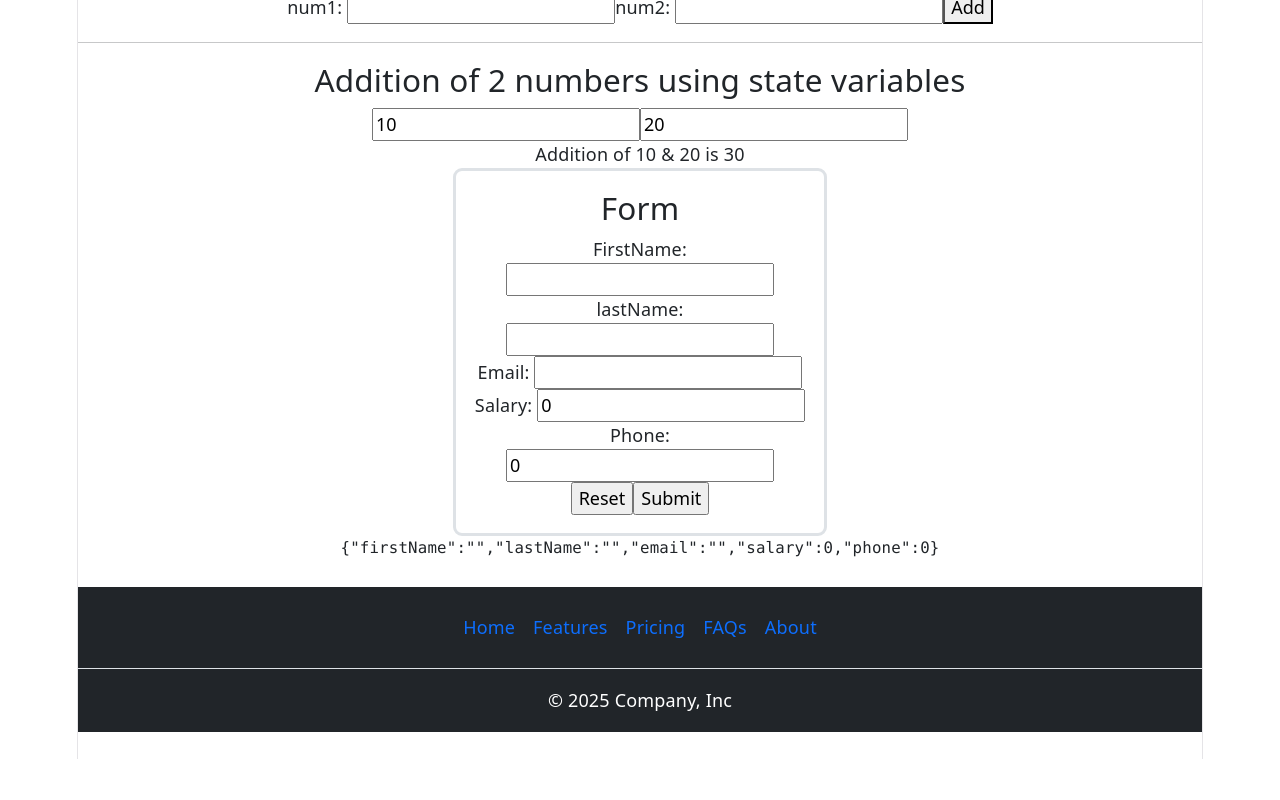
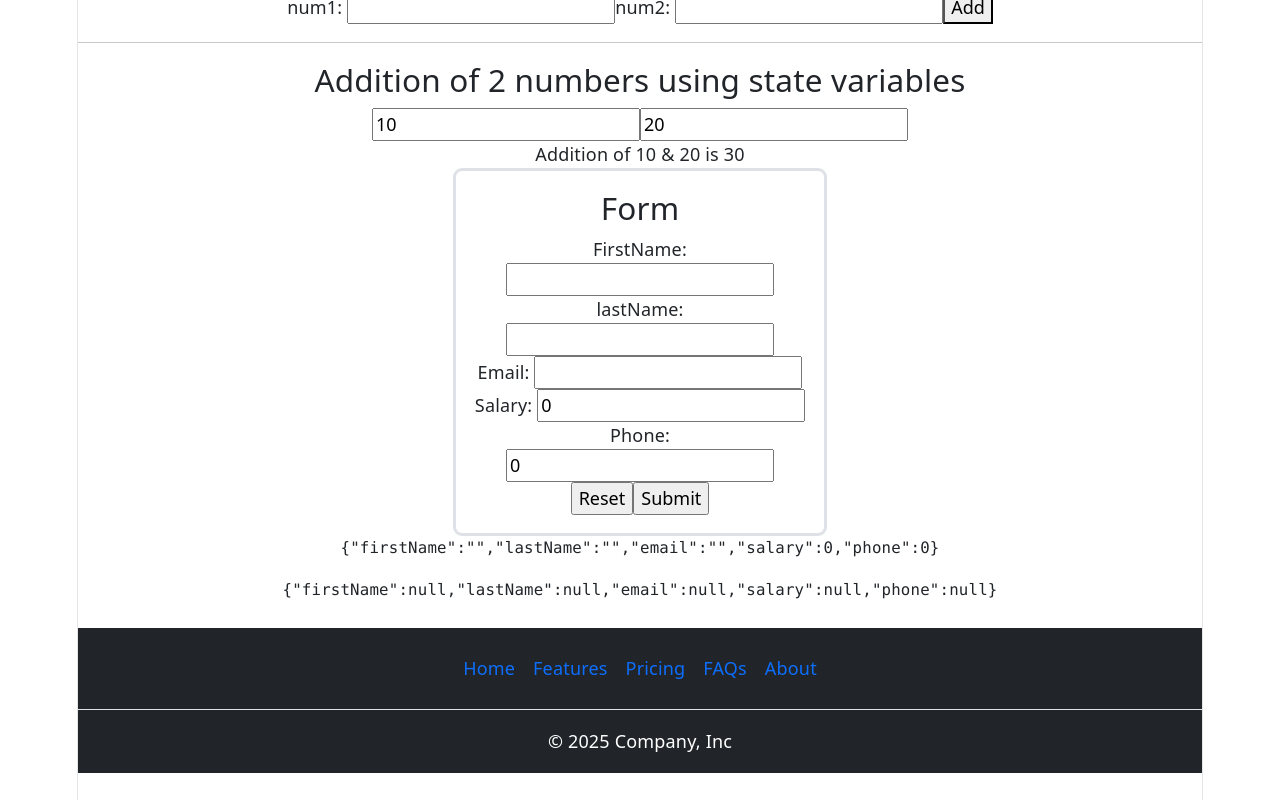
Before and after one commit to srinithreddy16/react-engineering-playbook, a React (Vite) app in the folder my-app/: page / in a window 1280 px wide. Shown: the part 8200-9000 px from the top of the page. Before the commit the page ends 8959 px from the top, so only its background shows below. Built offline with nearby package versions, Linux system fonts and the light colour scheme; the HTML template or start-up script is replaced by a standard one.

Commit message:
form with validation

```diff
--- a/my-app/src/components/form/FormDemo1.tsx
+++ b/my-app/src/components/form/FormDemo1.tsx
@@ -9,17 +9,36 @@ export default function FormDemo1() {
     phone: 0,
   };
   const [user, setUser] = useState(defaultUserData);
+  const [errors, setErrors] = useState({
+    firstName: null,
+    lastName: null,
+    email: null,
+    salary: null,
+    phone: null,
 
-  const changeHandler = (e: any) => {
-    setUser({ ...user, [e.target.name]: e.target.value });
-  };
+  });
+
+   const changeHandler = (e:any)=>{
+    const fieldName = e.target.name;
+    const fieldValue = e.target.value;
+    setUser({...user , [fieldName]:fieldValue});
+
+    if(fieldValue == ''){
+      setErrors({...errors, [fieldName]:`${fieldName} is required`})
+    }else{
+      setErrors({...errors, [fieldName]:''})
+    }
+  }
+
   const submitMyForm = (e: any) => {
     e.preventDefault();
     console.log("Form Submitted", user);
   };
+
   const resetMyForm = () => {
     setUser({ ...defaultUserData });
   };
+
   return (
     <>
       <div className="col-sm-4 offset-4 border border-3 rounded-3 p-3">
@@ -27,19 +46,24 @@ export default function FormDemo1() {
 
         <form onSubmit={submitMyForm} onReset={resetMyForm}>
           <p>
-            FirstName: <input name="firstName" value={user.firstName} onChange={changeHandler} />
+            FirstName: <input name="firstName" value={user.firstName} onChange={changeHandler} required />
+            <span className="text-danger">{errors.firstName}</span>
           </p>
           <p>
             lastName: <input name="lastName" value={user.lastName} onChange={changeHandler} />
+            <span className="text-danger">{errors.lastName}</span>
           </p>
           <p>
-            Email: <input name="email" value={user.email} onChange={changeHandler} />
+            Email: <input name="email" type="email" value={user.email} onChange={changeHandler} required />
+            <span className="text-danger">{errors.email}</span>
           </p>
           <p>
             Salary: <input name="salary" value={user.salary} onChange={changeHandler} />
+            <span className="text-danger">{errors.salary}</span>
           </p>
           <p>
             Phone: <input name="phone" value={user.phone} onChange={changeHandler} />
+
           </p>
 
           <input type="reset" value="Reset" />
@@ -47,6 +71,7 @@ export default function FormDemo1() {
         </form>
       </div>
       <pre>{JSON.stringify(user)}</pre>
+      <pre>{JSON.stringify(errors)}</pre>
     </>
   );
 }
```
